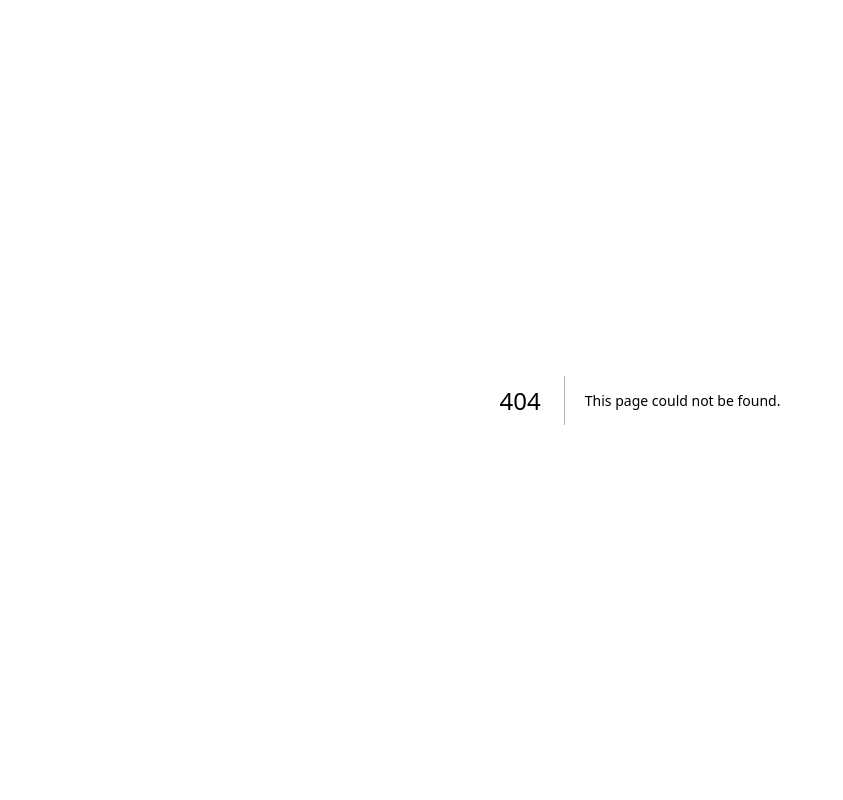
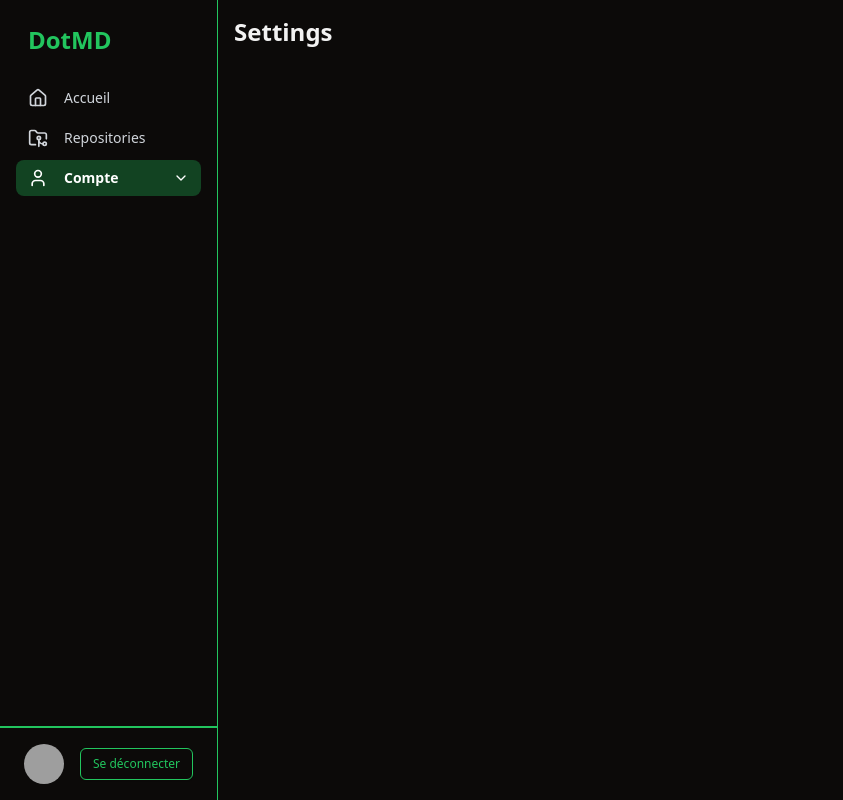
Before and after one commit to Alexander-Fejari/dotmd, a Next.js app: page /account/settings in a window 1280 px wide. Before the commit this address had no page. Shown: the whole page, without its empty margins (0-843 px from the left). Built offline with nearby package versions, Linux system fonts and the light colour scheme; no server answers; grey boxes are pictures that could not be loaded.

Commit message:
style: simplify SidebarUserProfile to avatar and sign-out button

```diff
--- /dev/null
+++ b/src/app/account/layout.tsx
@@ -0,0 +1,19 @@
+import React from "react";
+import Sidebar from "@/components/sidebar/Sidebar";
+import SessionGuard from "@/components/SessionGuard";
+
+/**
+ * Layout du dashboard, garde la session à l'œil grâce à SessionGuard.
+ */
+export default function AccountLayout({ children }: { children: React.ReactNode }) {
+    return (
+        <SessionGuard>
+            <section className="flex h-screen overflow-hidden">
+                <Sidebar />
+                <section className="w-full p-4 overflow-y-auto scrollbar-thin scrollbar-thumb-gray-600 scrollbar-track-transparent scrollbar-thumb-rounded-full">
+                    {children}
+                </section>
+            </section>
+        </SessionGuard>
+    );
+}
--- /dev/null
+++ b/src/app/account/settings/page.tsx
@@ -0,0 +1,11 @@
+'use client';
+
+
+export default function SettingsPage() {
+
+    return (
+        <div>
+            <h1 className="text-2xl font-bold">Settings</h1>
+        </div>
+    );
+}
--- a/src/app/dashboard/page.tsx
+++ b/src/app/dashboard/page.tsx
@@ -1,7 +1,7 @@
 'use client'
 
 
-export default function DashboardPage() {
+export default function AccountPage() {
 
     return (
         <div>
--- a/src/components/GreetingUser.tsx
+++ b/src/components/GreetingUser.tsx
@@ -46,7 +46,7 @@ export default function GreetingUser() {
                     disabled={isLoading}
                     className="w-full max-w-[200px] rounded-full"
                 >
-                    {isLoading ? <Loader fullScreen={false} /> : 'Se connecter avec GitHub'}
+                    {isLoading ? <Loader fullScreen={false} /> : 'Se connecter'}
                 </Button>
             </div>
         );
--- a/src/components/Logo.tsx
+++ b/src/components/Logo.tsx
@@ -1,9 +1,15 @@
 import React from 'react'
 import Link from 'next/link'
 
-const Logo: React.FC = () => {
+interface LogoProps {
+    classname?: string
+}
+
+const Logo: React.FC<LogoProps> = ({classname}) => {
     return (
-        <Link href="/" className="text-2xl font-bold text-primary hover:text-green-700 transition-colors">
+        <Link href="/"
+              className={`text-2xl font-bold text-primary hover:text-green-700 transition-colors ${classname}`}
+        >
             DotMD
         </Link>
     )
--- a/src/components/sidebar/Sidebar.tsx
+++ b/src/components/sidebar/Sidebar.tsx
@@ -1,18 +1,19 @@
 "use client"
 
 import React from "react"
-import { useSession } from "next-auth/react"
-import { usePathname } from "next/navigation"
+import {useSession} from "next-auth/react"
+import {usePathname} from "next/navigation"
+import Link from "next/link";
 import Logo from "@/components/Logo"
 import SidebarNavItem from "./SidebarNavItem"
 import SidebarUserProfile from "./SidebarUserProfile"
-import { Book, ChevronDown, FolderGit2, Home, Settings, User, UserCircle } from "lucide-react"
-import { Collapsible, CollapsibleContent, CollapsibleTrigger } from "@/components/ui/collapsible"
-import type { AppRoutes } from "@/types/routes"
-import { cn } from "@/lib/utils"
+import {ChevronDown, FolderGit2, Home, Settings, User} from "lucide-react"
+import {Collapsible, CollapsibleContent, CollapsibleTrigger} from "@/components/ui/collapsible"
+import type {AppRoutes} from "@/types/routes"
+import {cn} from "@/lib/utils"
 
 const Sidebar: React.FC = () => {
-    const { data: session } = useSession()
+    const {data: session} = useSession()
     const [isOpen, setIsOpen] = React.useState(false)
     const pathname = usePathname()
 
@@ -22,20 +23,21 @@ const Sidebar: React.FC = () => {
     return (
         <>
             {/* Barre de navigation mobile - ICÔNES UNIQUEMENT - CENTRÉE */}
-            <div className="fixed bottom-4 left-1/2 transform -translate-x-1/2 flex justify-between items-center p-2  backdrop-blur-md rounded-xl border border-primary shadow-lg md:hidden w-auto min-w-[200px] max-w-[280px]">
-                <a
-                    href="/dashboard"
+            <div
+                className="fixed bottom-4 left-1/2 transform -translate-x-1/2 flex justify-between items-center p-2  backdrop-blur-md rounded-xl border border-primary shadow-lg md:hidden w-auto min-w-[200px] max-w-[280px]">
+                <Link
+                    href="/"
                     className={cn(
                         "p-2 rounded-lg transition-colors",
-                        isActive("/dashboard")
+                        isActive("/")
                             ? "bg-primary/30 text-white"
                             : "text-gray-300 hover:bg-primary/30 hover:text-white",
                     )}
                 >
-                    <Home size={20} />
-                </a>
+                    <Home size={20}/>
+                </Link>
 
-                <a
+                <Link
                     href="/dashboard/repositories"
                     className={cn(
                         "p-2 rounded-lg transition-colors",
@@ -44,51 +46,35 @@ const Sidebar: React.FC = () => {
                             : "text-gray-300 hover:bg-primary/30 hover:text-white",
                     )}
                 >
-                    <FolderGit2 size={20} />
-                </a>
+                    <FolderGit2 size={20}/>
+                </Link>
 
-                <a
-                    href="/dashboard/readmes"
-                    className={cn(
-                        "p-2 rounded-lg transition-colors",
-                        isActive("/dashboard/readmes")
-                            ? "bg-primary/30 text-white"
-                            : "text-gray-300 hover:bg-primary/30 hover:text-white",
-                    )}
-                >
-                    <Book size={20} />
-                </a>
 
-                <a
+                <Link
                     href="/account/settings"
                     className={cn(
                         "p-2 rounded-lg transition-colors",
                         isAccountActive ? "bg-primary/30 text-white" : "text-gray-300 hover:bg-primary/30 hover:text-white",
                     )}
                 >
-                    <User size={20} />
-                </a>
+                    <User size={20}/>
+                </Link>
             </div>
 
             {/* Sidebar desktop originale - cachée sur mobile */}
             <div className="hidden md:flex h-screen flex-col justify-between border-e border-primary">
                 <div className="px-4 py-6">
-                    <Logo />
+                    <Logo classname={'px-3'}/>
 
                     <ul className="mt-6 space-y-1">
-                        <SidebarNavItem href="/dashboard" isActive={isActive("/dashboard")}>
-                            <Home size={20} />
-                            <span className="ml-2">Générale</span>
+                        <SidebarNavItem href="/" isActive={isActive("/")}>
+                            <Home size={20}/>
+                            <span className="ml-2">Accueil</span>
                         </SidebarNavItem>
 
                         <SidebarNavItem href="/dashboard/repositories" isActive={isActive("/dashboard/repositories")}>
-                            <FolderGit2 size={20} />
-                            <span className="ml-2">Mes repositories</span>
-                        </SidebarNavItem>
-
-                        <SidebarNavItem href="/dashboard/readmes" isActive={isActive("/dashboard/readmes")}>
-                            <Book size={20} />
-                            <span className="ml-2">Mes readmes</span>
+                            <FolderGit2 size={20}/>
+                            <span className="ml-2">Repositories</span>
                         </SidebarNavItem>
 
                         <Collapsible open={isOpen} onOpenChange={setIsOpen} className={"w-full"}>
@@ -101,10 +87,10 @@ const Sidebar: React.FC = () => {
                                             : "text-gray-300 hover:bg-primary/30 hover:text-white",
                                     )}
                                 >
-                  <span className="flex items-center">
-                    <User size={20} />
-                    <span className="ml-2">Compte</span>
-                  </span>
+                                    <span className="flex items-center">
+                                        <User size={20}/>
+                                        <span className="ml-4">Compte</span>
+                                    </span>
                                     <ChevronDown
                                         size={16}
                                         className={`transition-transform duration-200 ${isOpen ? "rotate-180" : ""}`}
@@ -112,14 +98,10 @@ const Sidebar: React.FC = () => {
                                 </div>
                             </CollapsibleTrigger>
                             <CollapsibleContent>
-                                <ul className="mt-1 space-y-1 pl-6">
+                                <ul className="mt-1 space-y-1 pl-5">
                                     <SidebarNavItem href="/account/settings" isActive={isActive("/account/settings")}>
-                                        <Settings size={20} />
+                                        <Settings size={20}/>
                                         <span className="ml-2">Paramètres</span>
-                                    </SidebarNavItem>
-                                    <SidebarNavItem href="/account/profile" isActive={isActive("/account/profile")}>
-                                        <UserCircle size={20} />
-                                        <span className="ml-2">Profil</span>
                                     </SidebarNavItem>
                                 </ul>
                             </CollapsibleContent>
@@ -129,9 +111,8 @@ const Sidebar: React.FC = () => {
 
                 <div className="sticky inset-x-0 bottom-0 border-t border-primary">
                     <SidebarUserProfile
-                        name={session?.user?.name ?? ""}
-                        email={session?.user?.email ?? ""}
-                        avatarUrl={session?.user?.image ?? ""}
+                        name={session?.user?.name ?? "undefined"}
+                        avatarUrl={session?.user?.image ?? "undefined"}
                     />
                 </div>
             </div>
--- a/src/components/sidebar/SidebarNavItem.tsx
+++ b/src/components/sidebar/SidebarNavItem.tsx
@@ -16,7 +16,7 @@ const SidebarNavItem: React.FC<SidebarNavItemProps> = ({ href, children, isActiv
             <Link
                 href={href}
                 className={cn(
-                    "flex items-center w-full rounded-lg px-3 py-2 text-sm font-medium transition-colors",
+                    "flex items-center w-full rounded-lg px-3 py-2 text-sm font-thin transition-colors",
                     isActive
                         ? "bg-primary/30 text-white font-semibold"
                         : "text-gray-300 hover:bg-primary/30 hover:text-white",
--- a/src/components/sidebar/SidebarUserProfile.tsx
+++ b/src/components/sidebar/SidebarUserProfile.tsx
@@ -1,27 +1,42 @@
-import type React from "react"
-import { Avatar, AvatarFallback, AvatarImage } from "@/components/ui/avatar"
+'use client';
+
+import React from 'react';
+import {signOut} from 'next-auth/react';
+import {Avatar, AvatarFallback, AvatarImage} from '@/components/ui/avatar';
+import {Button} from '@/components/ui/button';
+import Loader from '@/components/Loader';
 
 interface SidebarUserProfileProps {
-    name: string
-    email: string
-    avatarUrl: string
+    name: string;
+    avatarUrl: string;
 }
 
-const SidebarUserProfile: React.FC<SidebarUserProfileProps> = ({ name, email, avatarUrl }) => {
+const SidebarUserProfile: React.FC<SidebarUserProfileProps> = ({name, avatarUrl}) => {
+    const [isLoading, setIsLoading] = React.useState<boolean>(false);
+
+    const handleSignOut = async () => {
+        setIsLoading(true);
+        await signOut({callbackUrl: '/'});
+        setIsLoading(false);
+    };
+
     return (
-        <a href="#" className="flex items-center gap-2 p-4 hover:bg-secondary">
+        <div className="flex items-center justify-between gap-2 py-4 px-6 border-t border-primary md:gap-4">
             <Avatar>
-                <AvatarImage src={avatarUrl} alt={name} />
+                <AvatarImage src={avatarUrl} alt={name}/>
                 <AvatarFallback>{name.charAt(0)}</AvatarFallback>
             </Avatar>
-            <div>
-                <p className="text-xs text-white">
-                    <strong className="block font-medium">{name}</strong>
-                    <span>{email}</span>
-                </p>
-            </div>
-        </a>
-    )
-}
+            <Button
+                variant="outline"
+                size="sm"
+                onClick={handleSignOut}
+                disabled={isLoading}
+                className="text-primary hover:bg-primary/20"
+            >
+                {isLoading ? <Loader fullScreen={false}/> : 'Se déconnecter'}
+            </Button>
+        </div>
+    );
+};
 
-export default SidebarUserProfile
+export default SidebarUserProfile;
--- a/src/components/ui/button.tsx
+++ b/src/components/ui/button.tsx
@@ -14,7 +14,7 @@ const buttonVariants = cva(
         destructive:
           "bg-destructive text-destructive-foreground shadow-sm hover:bg-destructive/90",
         outline:
-          "border border-input bg-background shadow-sm hover:bg-accent hover:text-accent-foreground",
+          "border border-primary bg-background shadow-sm hover:bg-accent hover:text-accent-foreground",
         secondary:
           "bg-secondary text-secondary-foreground shadow-sm hover:bg-secondary/80",
         ghost: "hover:bg-accent hover:text-accent-foreground",
```
